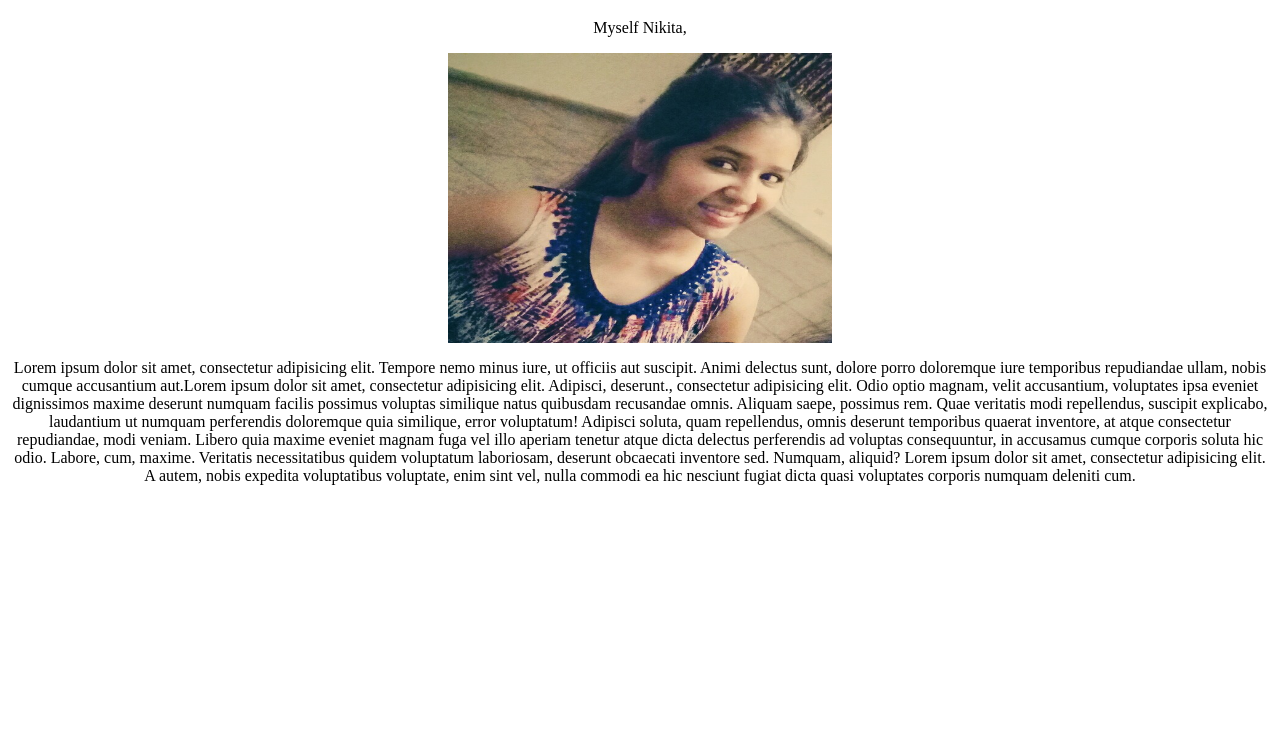
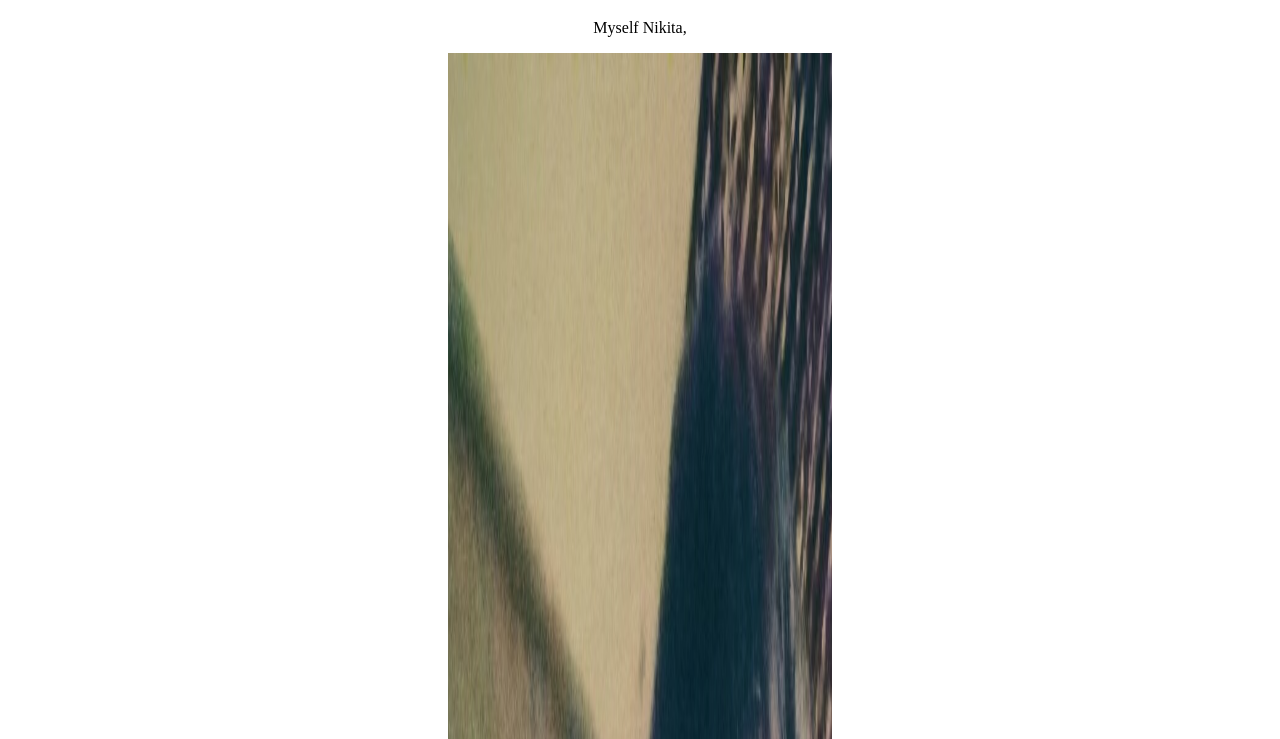
Before and after one commit to nikitadabral/nikitadabral.github.io, a plain HTML site: page n.html in a window 1280 px wide. Shown: the part 61-800 px from the top of the page. Drawn offline with Linux system fonts and the light colour scheme.

Commit message:
broken img ko theek kia

```diff
--- a/n.html
+++ b/n.html
@@ -7,7 +7,7 @@
     <body>
         <h1> Hey People There!!!</h1>
         <p> Myself Nikita,</p>
-        <img src="_20160705_212856.JPG" style="width:30vw" height="290vw">
+        <img src="_20160705_212856.JPG" style= "width:30vw; height:290vw;">
         <p>Lorem ipsum dolor sit amet, consectetur adipisicing elit. Tempore nemo minus iure, ut officiis aut suscipit. Animi delectus sunt, dolore porro doloremque iure temporibus repudiandae ullam, nobis cumque accusantium aut.Lorem ipsum dolor sit amet, consectetur adipisicing elit. Adipisci, deserunt., consectetur adipisicing elit. Odio optio magnam, velit accusantium, voluptates ipsa eveniet dignissimos maxime deserunt numquam facilis possimus voluptas similique natus quibusdam recusandae omnis. Aliquam saepe, possimus rem. Quae veritatis modi repellendus, suscipit explicabo, laudantium ut numquam perferendis doloremque quia similique, error voluptatum! Adipisci soluta, quam repellendus, omnis deserunt temporibus quaerat inventore, at atque consectetur repudiandae, modi veniam. Libero quia maxime eveniet magnam fuga vel illo aperiam tenetur atque dicta delectus perferendis ad voluptas consequuntur, in accusamus cumque corporis soluta hic odio. Labore, cum, maxime. Veritatis necessitatibus quidem voluptatum laboriosam, deserunt obcaecati inventore sed. Numquam, aliquid? Lorem ipsum dolor sit amet, consectetur adipisicing elit. A autem, nobis expedita voluptatibus voluptate, enim sint vel, nulla commodi ea hic nesciunt fugiat dicta quasi voluptates corporis numquam deleniti cum.</p>
 
     </body>
```
